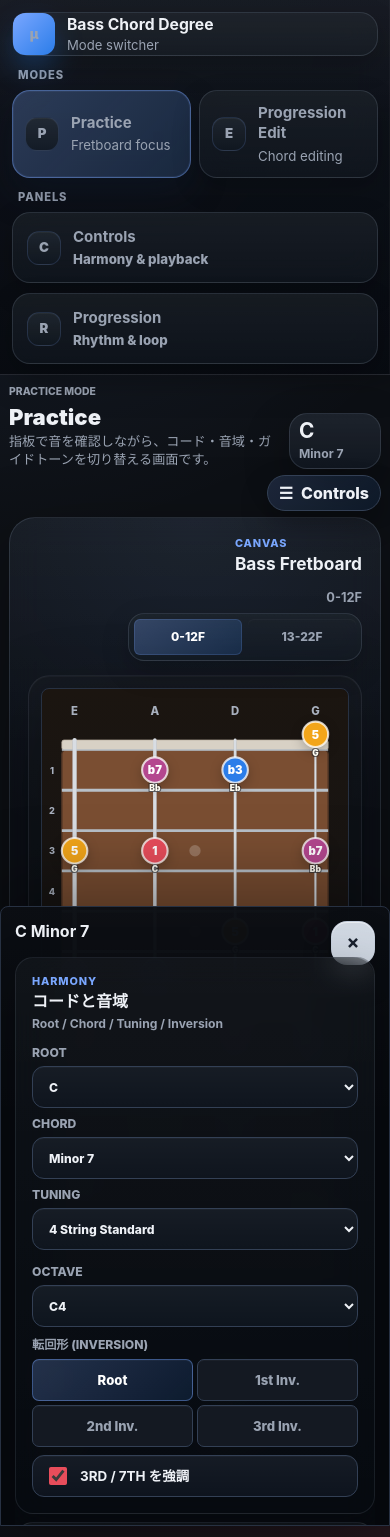
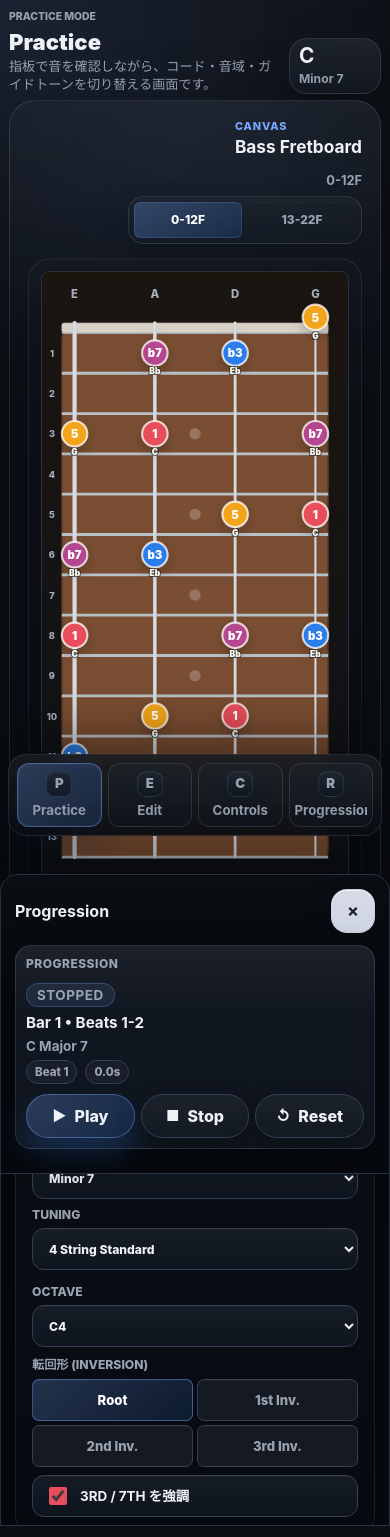
Before and after one commit to muu-ima/muu-fret-degree, a Next.js app: page / in a window 390 px wide. After the commit the page ends 1174 px from the top, so only its background shows below. Built offline with nearby package versions, Linux system fonts and the light colour scheme.

Commit message:
Refine mobile shell navigation

```diff
--- a/app/components/AppShell.tsx
+++ b/app/components/AppShell.tsx
@@ -13,12 +13,14 @@ const navItems = [
     href: "/",
     icon: "P",
     label: "Practice",
+    shortLabel: "Practice",
     description: "Fretboard focus",
   },
   {
     href: "/progression",
     icon: "E",
     label: "Progression Edit",
+    shortLabel: "Edit",
     description: "Chord editing",
   },
 ];
@@ -28,12 +30,14 @@ const panelItems = [
     key: "controls",
     icon: "C",
     label: "Controls",
+    shortLabel: "Controls",
     description: "Harmony & playback",
   },
   {
     key: "progression",
     icon: "R",
     label: "Progression",
+    shortLabel: "Progression",
     description: "Rhythm & loop",
   },
 ] as const;
@@ -87,7 +91,10 @@ export function AppShell({ children }: AppShellProps) {
                     {item.icon}
                   </span>
                   <span className="sidebarItemBody">
-                    <strong>{item.label}</strong>
+                    <strong>
+                      <span className="sidebarItemLabelFull">{item.label}</span>
+                      <span className="sidebarItemLabelShort">{item.shortLabel}</span>
+                    </strong>
                     <span>{item.description}</span>
                   </span>
                 </Link>
@@ -110,7 +117,10 @@ export function AppShell({ children }: AppShellProps) {
                   {item.icon}
                 </span>
                 <span className="sidebarItemBody">
-                  <strong>{item.label}</strong>
+                  <strong>
+                    <span className="sidebarItemLabelFull">{item.label}</span>
+                    <span className="sidebarItemLabelShort">{item.shortLabel}</span>
+                  </strong>
                   <span>{item.description}</span>
                 </span>
               </button>
--- a/app/components/PracticeWorkspace.tsx
+++ b/app/components/PracticeWorkspace.tsx
@@ -317,22 +317,6 @@ export function PracticeWorkspace({ showProgressionEditor, pageMode }: PracticeW
         </div>
       </section>
 
-      <div className="mobileActionBar">
-        <button
-          type="button"
-          className="menuButton"
-          onClick={() => {
-            setIsProgressionPanelOpen(false);
-            setIsControlsOpen(true);
-          }}
-          aria-haspopup="dialog"
-          aria-expanded={isControlsOpen}
-        >
-          <span aria-hidden="true">☰</span>
-          Controls
-        </button>
-      </div>
-
       <div
         className={isControlsOpen || isProgressionPanelOpen ? "drawerBackdrop open" : "drawerBackdrop"}
         onClick={() => {
@@ -367,20 +351,6 @@ export function PracticeWorkspace({ showProgressionEditor, pageMode }: PracticeW
           </button>
         </div>
         <div className="shellProgression">{renderProgressionPanel()}</div>
-      </aside>
-      <aside
-        className={isControlsOpen ? "controlsDrawer open" : "controlsDrawer"}
-        role="dialog"
-        aria-modal="true"
-        aria-label="コードとチューニング"
-      >
-        <div className="drawerHeader">
-          <strong>{root} {chordType.name}</strong>
-          <button type="button" className="closeButton" onClick={() => setIsControlsOpen(false)}>
-            ×
-          </button>
-        </div>
-        {renderControls("controls drawerControls")}
       </aside>
 
       <section className="fretboardCanvas">
--- a/app/globals.css
+++ b/app/globals.css
@@ -197,6 +197,10 @@ input {
   gap: 4px;
 }
 
+.sidebarItemLabelShort {
+  display: none;
+}
+
 .sidebarNavItem strong {
   font-size: 0.94rem;
 }
@@ -1326,7 +1330,102 @@ select:focus-visible,
 
   .app {
     width: min(100% - 18px, 430px);
-    padding: 10px 0 18px;
+    padding: 10px 0 88px;
+  }
+
+  .appShell {
+    display: block;
+    min-height: 100dvh;
+  }
+
+  .appSidebar {
+    position: fixed;
+    right: 8px;
+    bottom: calc(8px + env(safe-area-inset-bottom));
+    left: 8px;
+    top: auto;
+    z-index: 50;
+    display: grid;
+    grid-template-columns: repeat(2, minmax(0, 1fr));
+    gap: 6px;
+    padding: 8px;
+    border: 1px solid rgba(154, 171, 196, 0.16);
+    border-radius: 18px;
+    background:
+      linear-gradient(180deg, rgba(255, 255, 255, 0.07), rgba(255, 255, 255, 0.02)),
+      rgba(7, 10, 15, 0.94);
+    box-shadow: 0 -18px 54px rgba(0, 0, 0, 0.38);
+  }
+
+  .sidebarBrand,
+  .sidebarSectionLabel {
+    display: none;
+  }
+
+  .sidebarSection {
+    gap: 6px;
+  }
+
+  .sidebarNav,
+  .sidebarTools {
+    grid-template-columns: repeat(2, minmax(0, 1fr));
+    gap: 6px;
+  }
+
+  .sidebarNavItem,
+  .sidebarToolButton {
+    grid-template-columns: 1fr;
+    justify-items: center;
+    gap: 5px;
+    min-height: 58px;
+    padding: 7px 5px 6px;
+    border-radius: 12px;
+    box-shadow: none;
+    text-align: center;
+  }
+
+  .sidebarNavItem:hover,
+  .sidebarToolButton:hover {
+    transform: none;
+    box-shadow: none;
+  }
+
+  .sidebarItemIcon {
+    width: 26px;
+    height: 26px;
+    border-radius: 9px;
+    font-size: 0.75rem;
+  }
+
+  .sidebarItemBody {
+    display: block;
+    width: 100%;
+  }
+
+  .sidebarItemBody strong {
+    display: block;
+    overflow: hidden;
+    color: var(--ink);
+    font-size: 0.68rem;
+    line-height: 1.1;
+    text-overflow: ellipsis;
+    white-space: nowrap;
+  }
+
+  .sidebarItemLabelFull {
+    display: none;
+  }
+
+  .sidebarItemBody span {
+    display: none;
+  }
+
+  .sidebarItemBody .sidebarItemLabelShort {
+    display: block;
+  }
+
+  .shellContent {
+    padding-bottom: 0;
   }
 
   .hero {
@@ -1493,75 +1592,60 @@ select:focus-visible,
     background: rgba(32, 33, 36, 0.32);
   }
 
-  .controlsDrawer {
+  .shellControlsPanel,
+  .shellProgressionPanel {
     position: fixed;
     right: 0;
     bottom: 0;
     left: 0;
-    z-index: 40;
+    top: auto;
+    z-index: 60;
     display: block;
-    max-height: min(86dvh, 620px);
+    width: auto;
+    max-width: none;
+    max-height: min(82dvh, 620px);
     overflow-y: auto;
     overscroll-behavior: contain;
-    padding: 14px;
+    padding: 14px 14px calc(14px + env(safe-area-inset-bottom));
     border: 1px solid var(--line);
-    border-radius: 8px 8px 0 0;
+    border-radius: 18px 18px 0 0;
     background:
       linear-gradient(180deg, rgba(255, 255, 255, 0.02), transparent 36%),
       rgba(7, 10, 15, 0.98);
     box-shadow: 0 -24px 70px rgba(0, 0, 0, 0.34);
     transform: translateY(110%);
     transition: transform 180ms ease;
-  }
-
-  .controlsDrawer.open {
+    pointer-events: none;
+  }
+
+  .shellControlsPanel.open,
+  .shellProgressionPanel.open {
     transform: translateY(0);
-  }
-
-.drawerHeader {
-  display: flex;
-  align-items: center;
-  justify-content: flex-start;
-  gap: 12px;
-  margin-bottom: 16px;
-  padding-right: 64px;
-  position: relative;
-}
-
-.drawerHeader strong {
+    pointer-events: auto;
+  }
+
+  .shellControlsPanel .drawerHeader,
+  .shellProgressionPanel .drawerHeader {
+    min-height: 44px;
+    margin-bottom: 12px;
+    padding-right: 58px;
+  }
+
+  .shellControlsPanel .drawerHeader strong,
+  .shellProgressionPanel .drawerHeader strong {
     font-size: 1rem;
   }
 
-.closeButton {
-  position: absolute;
-  top: 0;
-  right: 0;
+  .shellControlsPanel .closeButton,
+  .shellProgressionPanel .closeButton {
     min-width: 44px;
     width: 44px;
     height: 44px;
-  padding: 0;
-  border: 1px solid rgba(154, 171, 196, 0.16);
     border-radius: 16px;
-  background:
-    linear-gradient(180deg, rgba(255, 255, 255, 0.1), transparent),
-    rgba(226, 233, 245, 0.9);
-  color: var(--ink);
-  color: #18202c;
-  font-size: 1.2rem;
-  font-weight: 700;
-  line-height: 1;
-  box-shadow:
-    0 16px 30px rgba(0, 0, 0, 0.22),
-    inset 0 1px 0 rgba(255, 255, 255, 0.55);
-}
-
-.closeButton:hover {
-  background:
-    linear-gradient(180deg, rgba(255, 255, 255, 0.14), transparent),
-    rgba(239, 244, 252, 0.96);
-}
-
-  .drawerControls {
+    font-size: 1.1rem;
+  }
+
+  .shellControls {
     grid-template-columns: 1fr;
     margin: 0;
     padding: 0;
@@ -1569,18 +1653,20 @@ select:focus-visible,
     background: transparent;
   }
 
-  .shellControls,
   .shellProgression {
-    display: none;
-  }
-
-  .drawerControls .controlsColumnActions {
+    margin: 0;
+    padding: 0;
+    border: 0;
+    background: transparent;
+  }
+
+  .shellControls .controlsColumnActions {
     grid-template-columns: 1fr;
   }
 
-  .drawerControls .controlsColumnPrimary,
-  .drawerControls .controlsColumnSecondary,
-  .drawerControls .controlsColumnTempo {
+  .shellControls .controlsColumnPrimary,
+  .shellControls .controlsColumnSecondary,
+  .shellControls .controlsColumnTempo {
     grid-template-columns: 1fr;
   }
 
```
Lines whose indentation alone changed are shown as unchanged.
